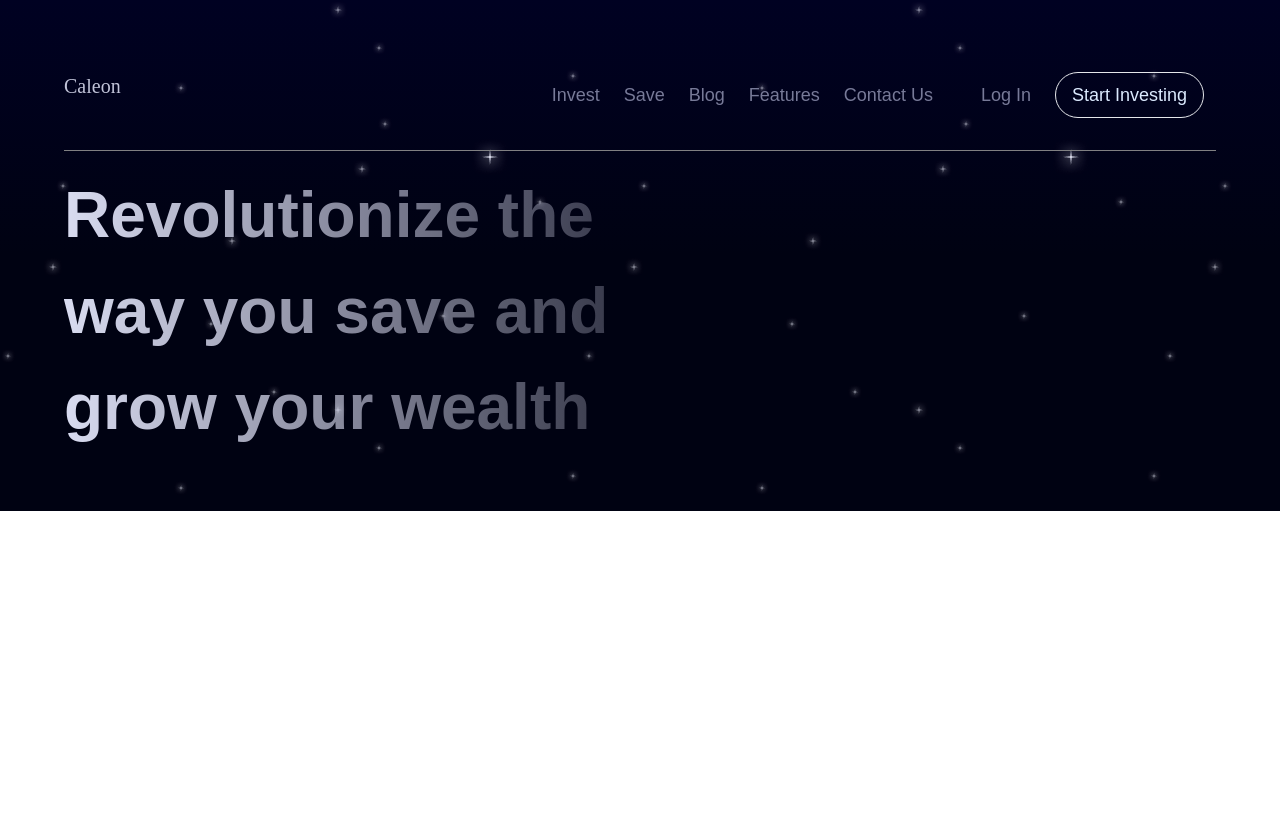
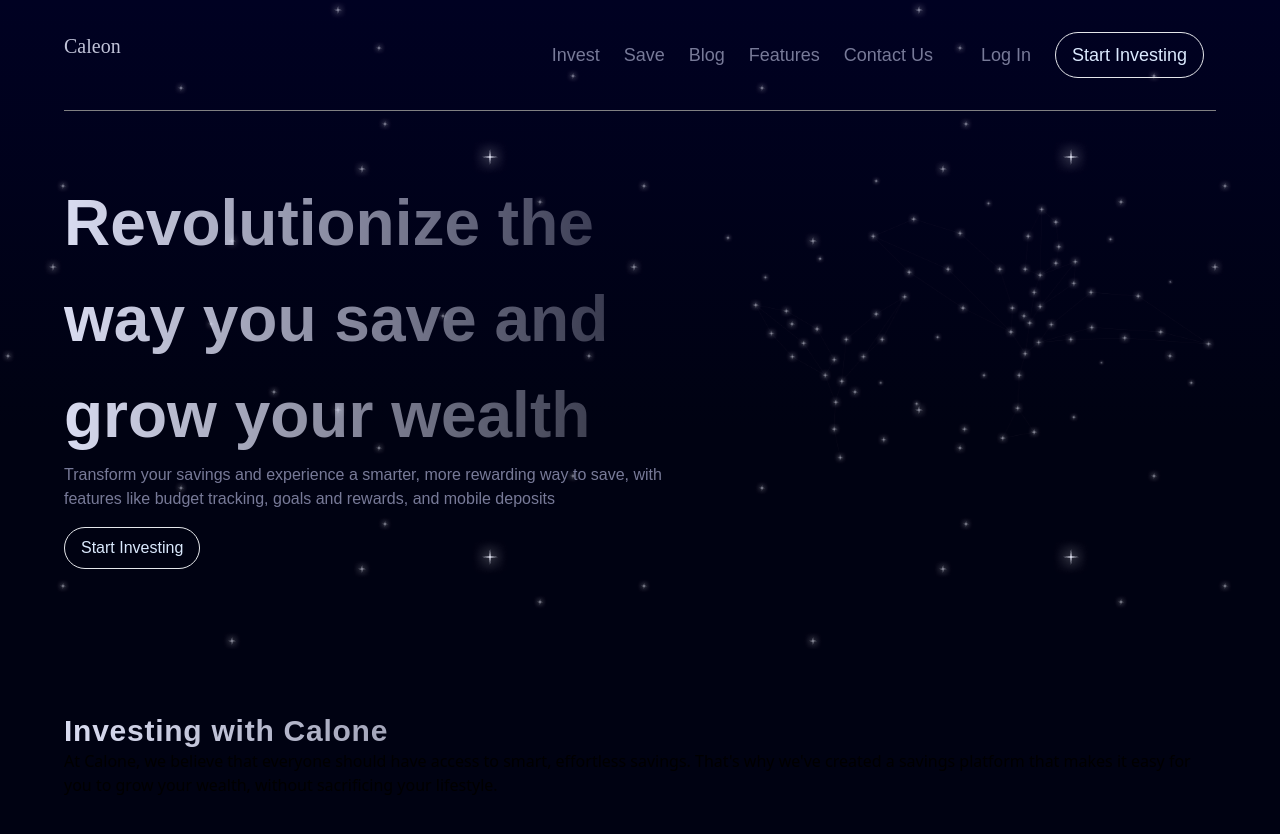
Before and after one commit to yusuf-ishaku/calone, a React (Vite) app: page / in a window 1280 px wide. Shown: the top 834 px of the page. Before the commit the page ends 800 px from the top, so only its background shows below. Built offline with nearby package versions, Linux system fonts and the light colour scheme; a web font is replaced by a local one.

Commit message:
I call Charlie

```diff
--- a/src/index.css
+++ b/src/index.css
@@ -28,6 +28,33 @@
     background-clip: text;
     -webkit-text-fill-color: transparent;
   }
+  .body{
+    animation: shine 2s ease-in-out infinite alternate;
+  }
+  .end{
+    animation: dim 2s ease-in-out infinite alternate;
+  }
+  @keyframes dim {
+    0%{
+      visibility: hidden;
+      opacity: 0;
+    }
+    100%{
+      visibility: visible;
+      opacity: 1;
+    }
+  }
+  @keyframes shine {
+    0%{
+      visibility: visible;
+      opacity: 1;
+    }
+    100%{
+      visibility: hidden;
+      opacity: 0;
+    }
+  }
+
   .leading-20{
     line-height: 4rem;
   }
--- a/src/pages/home.jsx
+++ b/src/pages/home.jsx
@@ -6,19 +6,35 @@ export const Home = () =>{
     return(
         <>
             <div className="hero">
-                <div className="outer  py-10">
+                <div className="outer">
                     <Navbar></Navbar>
-                    <div className="w-full flex px-16 p-4">
+                    <div className="w-full h-fit flex px-16 py-16">
                         <div className="w-2/3">
                             <p className="still text-g text-satoshi text-relieve">
                                 Revolutionize the way you save and grow your wealth
                             </p>
+                            <p className=" text-md text-relieve text-satoshi">
+                            Transform your savings and experience a smarter, more rewarding way to save, with features like budget tracking, goals and rewards, and mobile deposits
+                            </p>
+                            <span className="block my-4">
+                            <button className="w-fit text-satoshi text-blue-100 border-1 rounded-full p-2 px-4">
+                                Start Investing
+                            </button>
+                        </span>
                         </div>
                         <div className="w-1/2 relative">
-                            <img className="absolute hidden top-0 left-0" src={Star1} alt="" />
-                            <img className="absolute hidden top-0 left-0 right-0 bottom-0" src={Star2} alt="" />
-                            <img className="relative hidden top-0 left-0 right-0 bottom-0" src={Star3} alt="" />
+                            <span className="absolute hidden end top-0 left-0"><img className="" src={Star1} alt="" /></span>
+                            <span className="absolute hidde  top-0 left-0 right-0 bottom-0"><img className="" src={Star2} alt="" /></span>
+                            <span className="relative body top-0 left-0 right-0 bottom-0"><img className="" src={Star3} alt="" /></span>
                         </div>
+                    </div>
+                </div>
+                <div className="w-full h-fit p-16">
+                    <div className="w-auto h-fit">
+                        <span className="block w-full h-full still tracking-wide text-satoshi font-extrabold text-3xl">Investing with Calone</span>
+                        <span className="block">
+                            At Calone, we believe that everyone should have access to smart, effortless savings. That's why we've created a savings platform that makes it easy for you to grow your wealth, without sacrificing your lifestyle.
+                        </span>
                     </div>
                 </div>
             </div>
```
